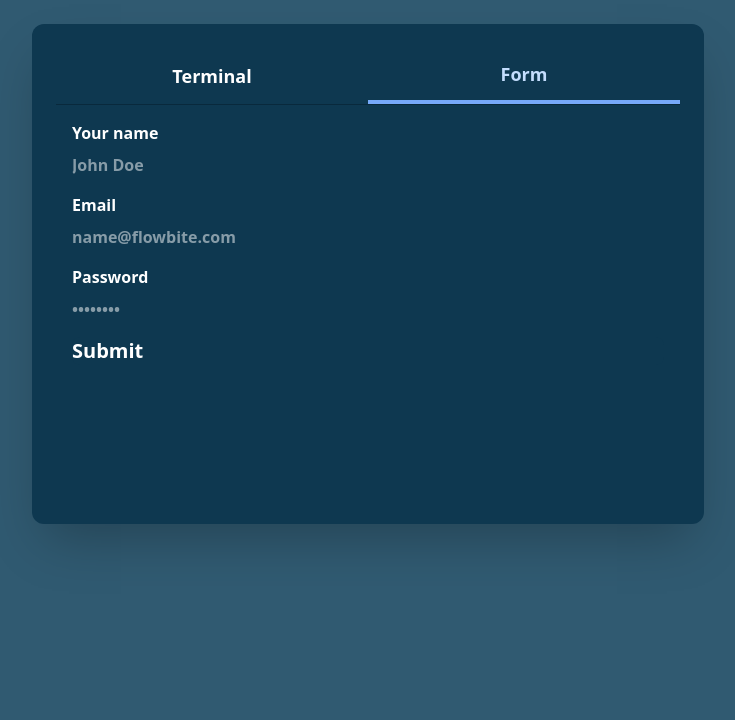
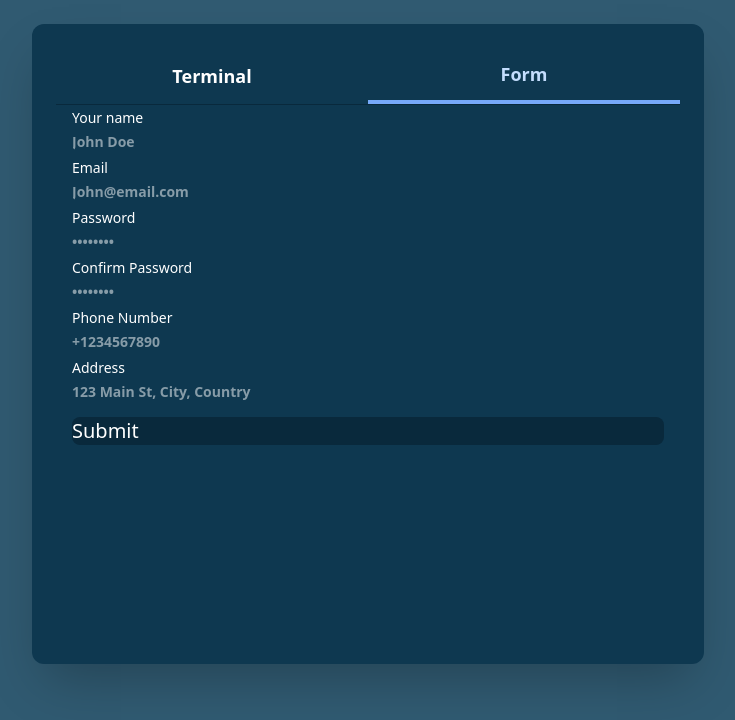
Before and after one commit to ElCodMaler/app-crud, a React (Vite) app in the folder frontend/: page / in a window 1280 px wide. Both pictures are taken after a click on the button "Form". Shown: the top 720 px of the page, without its empty margins (272-1007 px from the left). Built offline with nearby package versions, Linux system fonts and the light colour scheme.

Commit message:
interfaz del formulario finalizada

```diff
--- a/frontend/src/App.tsx
+++ b/frontend/src/App.tsx
@@ -14,16 +14,16 @@ export const App = (): JSX.Element => {
 
     return (
         <main className="flex-grow p-6 flex flex-col items-center min-h-screen bg-primary-50 text-gray-400 font-bold">
-            <Card className="w-2xl h-[500px] bg-primary-700 text-white border-none rounded-xl shadow-2xl flex flex-col relative overflow-hidden">
+            <Card className="w-2xl h-[640px] bg-primary-700 text-white border-none rounded-xl shadow-2xl flex flex-col relative overflow-hidden">
                 {/* Tabs menu */}
                 <nav className="flex border-b border-primary-900 bg-primary-700 sticky top-0 z-10">
-                    {tabs.map((tab, idx) => (
+                    {tabs.map((tab, id) => (
                         <button
                             key={tab.title}
                             className={`flex-1 py-3 text-lg font-semibold transition-colors
-                                ${activeTab === idx ? 'border-b-4 border-blue-400 text-blue-200' : 'text-white hover:text-blue-300'}
+                                ${activeTab === id ? 'border-b-4 border-blue-400 text-blue-200' : 'text-white hover:text-blue-300'}
                                 bg-transparent`}
-                            onClick={() => setActiveTab(idx)}
+                            onClick={() => setActiveTab(id)}
                             type="button"
                         >
                             {tab.title}
--- a/frontend/src/components/Form.tsx
+++ b/frontend/src/components/Form.tsx
@@ -1,48 +1,251 @@
-import type { JSX } from 'react';
-import { Button } from 'flowbite-react';
-import { Entry } from './ui/Entry';
+import {type JSX, useState } from 'react';
+import { Entry, Buttons } from './ui';
+import type { EntryProps, FormProps } from '../types';
 
 export const Form = (): JSX.Element => {
+    // INICIALIZACIONES
+    // Common class for all labels
+    const classLabel = "text-sm font-medium text-white";
+    // State to manage form entries and alerts
+    const [alert, setAlert] = useState<FormProps>({
+        username: "",
+        email: "",
+        password: "",
+        confirmPassword: "",
+        phone: "",
+        address: ""
+    });
+    const [propsAlert, setPropsAlert] = useState<React.HTMLAttributes<HTMLDivElement>>({});
+    const [formEntries, setFormEntries] = useState<FormProps>({
+        username: "",
+        email: "",
+        password: "",
+        confirmPassword: "",
+        phone: "",
+        address: ""
+    });
+    const [inputColors, setInputColors] = useState<Record<string, "info" | "success" | "failure">>({
+        username: "info",
+        email: "info",
+        password: "info",
+        confirmPassword: "info",
+        phone: "info",
+        address: "info"
+    });
+    // FUNCIONES
+    // Define the function to handle input blur event
+    const handleInputBlur = (field: keyof FormProps) => (event: React.ChangeEvent<HTMLInputElement>) => {
+        const value = event.target.value;
+        setInputColors(prev => ({
+            ...prev,
+            [field]: value.trim().length === 0 ? "failure" : prev[field]
+        }));
+        // Reset the alert message if the field is not empty
+        if (value.trim().length > 0) {
+            setAlert(prev => ({
+                ...prev,
+                [field]: ""
+            }));
+            setPropsAlert({});
+        } else {
+            // Set the alert message if the field is empty
+            setInputColors(prev => ({
+                ...prev,
+                [field]: "failure"
+            }));
+            setAlert(prev => ({
+                ...prev,
+                [field]: `The ${field} field is required.`
+            }));
+            setPropsAlert({
+                className: "text-red-500 text-sm mt-1"
+            });
+        }
+    };
+    // Define the function to handle input change event
+    const handleInputChange = (field: keyof FormProps) => (event: React.ChangeEvent<HTMLInputElement>) => {
+        const value = event.target.value;
+        // Validación para el campo phone
+        if (field === "phone") {
+            if (/[^0-9+]/.test(value)) {
+                setAlert(prev => ({
+                    ...prev,
+                    phone: "Phone number can only contain digits and '+' sign."
+                }));
+                setPropsAlert({
+                    className: "text-red-500 text-sm mt-1"
+                });
+                setInputColors(prev => ({
+                    ...prev,
+                    phone: "failure"
+                }));
+            } else {
+                setAlert(prev => ({
+                    ...prev,
+                    phone: ""
+                }));
+                setInputColors(prev => ({
+                    ...prev,
+                    phone: value.trim().length > 0 ? "success" : "info"
+                }));
+            }
+        } else if (value.trim().length === 0) {
+            setInputColors(prev => ({
+                ...prev,
+                [field]: "failure"
+            }));
+            setAlert(prev => ({
+                ...prev,
+                [field]: `The ${field} field is required.`
+            }));
+            setPropsAlert({
+                className: "text-red-500 text-sm mt-1"
+            });
+        } else if (field === "confirmPassword" && value !== formEntries.password) {
+            setInputColors(prev => ({
+                ...prev,
+                confirmPassword: "failure"
+            }));
+            setAlert(prev => ({
+                ...prev,
+                confirmPassword: "Passwords do not match."
+            }));
+            setPropsAlert({
+                className: "text-red-500 text-sm mt-1"
+            });
+        } else {
+            setInputColors(prev => ({
+                ...prev,
+                [field]: value.trim().length > 0 ? "success" : "info"
+            }));
+            setAlert(prev => ({
+                ...prev,
+                [field]: ""
+            }));
+            setPropsAlert({});
+        }
+        setFormEntries(prevA => ({
+            ...prevA,
+            [field]: value.trim()
+        }));
+    };
+    // Define the function to enter to password input
+    const handlePasswordInput = (event: React.ChangeEvent<HTMLInputElement>) => {
+        const value = event.target.value;
+        // Check if the password matches the confirm password
+        setInputColors(prev => ({
+            ...prev,
+            confirmPassword: value === formEntries.password ? "success" : "failure"
+        }));
+        // Update the confirm password field
+        setFormEntries(prev => ({
+            ...prev,
+            confirmPassword: value
+        }));
+    };
+
+    // List of form entries
+    const entries: EntryProps[] = [
+        {
+            label: "Your name",
+            labelProps: {className:classLabel},
+            inputProps: {
+                color: inputColors.username,
+                id: "username",
+                type: "text",
+                placeholder: "John Doe",
+                onChange: handleInputChange("username"),
+                onBlur: handleInputBlur("username")
+            },
+            alert:alert.username,
+            alertProps: propsAlert
+        },
+        {
+            label: "Email",
+            labelProps: {className: classLabel},
+            inputProps: {
+                color:inputColors.email,
+                id: "email",
+                type: "email",
+                placeholder: "John@email.com",
+                onChange: handleInputChange("email"),
+                onBlur: handleInputBlur("email")
+            },
+            alert:alert.email,
+            alertProps: propsAlert
+        },
+        {
+            label: "Password",
+            labelProps: {className: classLabel},
+            inputProps: {
+                color:inputColors.password,
+                id: "password",
+                type: "password",
+                placeholder: "••••••••",
+                onChange: handleInputChange("password"),
+                onBlur: handleInputBlur("password")
+            },
+            alert:alert.password,
+            alertProps: propsAlert
+        },
+        {
+            label: "Confirm Password",
+            labelProps: {className: classLabel},
+            inputProps: {
+                color:inputColors.confirmPassword,
+                id: "confirmPassword",
+                type: "password",
+                placeholder: "••••••••",
+                onChange: handlePasswordInput,
+                onBlur: handleInputBlur("confirmPassword"),
+            },
+            alert:alert.confirmPassword,
+            alertProps: propsAlert
+        },
+        {
+            label: "Phone Number",
+            labelProps: {className: classLabel},
+            inputProps: {
+                color:inputColors.phone,
+                id: "phone",
+                type: "tel",
+                placeholder: "+1234567890",
+                onChange: handleInputChange("phone"),
+                onBlur: handleInputBlur("phone"),
+            },
+            alert:alert.phone,
+            alertProps: propsAlert
+        },
+        {
+            label: "Address",
+            labelProps: {className: classLabel},
+            inputProps: {
+                color:inputColors.address,
+                id: "address",
+                type: "text",
+                placeholder: "123 Main St, City, Country",
+                onChange: handleInputChange("address"),
+                onBlur: handleInputBlur("address")
+            },
+            alert:alert.address,
+            alertProps: propsAlert
+        }
+    ];
+    // Render the form with entries
     return (
         <>
-            <form className="flex flex-col gap-4">
-                <div>
+            <form className="flex flex-col gap-0.5">
+                {entries.map((entry, index) => (
                     <Entry
-                        label="Your name"
-                        labelProps={{ htmlFor: 'name', className: 'text-white' }}
-                        inputProps={{
-                            type:"text",
-                            placeholder:"John Doe",
-                            required:true,
-                            shadow:true
-                        }}
+                        label={entry.label}
+                        key={index}
+                        labelProps={entry.labelProps}
+                        inputProps={entry.inputProps}
+                        alert={entry.alert}
+                        alertProps={entry.alertProps}
                     />
-                </div>
-                <div>
-                    <Entry
-                        label="Email"
-                        labelProps={{ htmlFor: 'email', className: 'text-white' }}
-                        inputProps={{
-                            type:"email",
-                            placeholder:"name@flowbite.com",
-                            required:true,
-                            shadow:true
-                        }}
-                    />
-                </div>
-                <div>
-                    <Entry
-                        label="Password"
-                        labelProps={{ htmlFor: 'password', className: 'text-white' }}
-                        inputProps={{
-                            type:"password",
-                            placeholder:"••••••••",
-                            required:true,
-                            shadow:true
-                        }}
-                    />
-                </div>
-                <Button type="submit" className='text-xl'>Submit</Button>
+                ))}
+                <Buttons type="submit" className='text-xl mt-3'>Submit</Buttons>
             </form>
         </>
     );
--- a/frontend/src/components/Terminal.tsx
+++ b/frontend/src/components/Terminal.tsx
@@ -6,7 +6,7 @@ export const Terminal = (): JSX.Element => {
             <header className="text-center pb-3 text-2xl font-bold text-white">
                 Terminal
             </header>
-            <section className="bg-gray-800 text-white p-4 rounded-lg w-full h-80 overflow-auto">
+            <section className="bg-gray-800 text-white p-4 rounded-lg w-full h-4/5 overflow-auto">
                 <p>Welcome to the terminal interface!</p>
                 <p>Type your commands below:</p>
             </section>
--- /dev/null
+++ b/frontend/src/components/ui/Buttons.tsx
@@ -0,0 +1,14 @@
+import type { JSX } from 'react';
+import type { ButtonProps } from 'flowbite-react';
+import { Button } from 'flowbite-react';
+
+// Entry component
+export const Buttons = ({ className, children, ...props }: ButtonProps): JSX.Element => {
+    return (
+        <>
+            <Button className={`bg-primary-900 hover:bg-primary-800 text-white ${className}`} {...props}>
+                {children}
+            </Button>
+        </>
+    );
+}
--- a/frontend/src/components/ui/Entry.tsx
+++ b/frontend/src/components/ui/Entry.tsx
@@ -1,21 +1,24 @@
 import type { JSX } from 'react';
-import type { LabelProps, TextInputProps } from 'flowbite-react';
-import { Label, TextInput } from 'flowbite-react';
+import type { LabelProps, TextInputProps, HelperTextProps } from 'flowbite-react';
+import { HelperText, Label, TextInput } from 'flowbite-react';
 
 type EntryProps = {
     label?: string;
     labelProps?: LabelProps;
     inputProps?: TextInputProps;
+    alert?: JSX.Element | string;
+    alertProps?: HelperTextProps;
 }
 
 // Entry component
-export const Entry = ({ label, labelProps, inputProps }: EntryProps): JSX.Element => {
+export const Entry = ({ label, labelProps, inputProps, alert, alertProps }: EntryProps): JSX.Element => {
     return (
-        <>
-            <div className="mb-2 block">
-                <Label {...labelProps}>{label}</Label>
-            </div>
+        <div>
+            <Label {...labelProps}>{label}</Label>
             <TextInput {...inputProps}/>
-        </>
+            <HelperText {...alertProps}>
+                {alert}
+            </HelperText>
+        </div>
     );
 }
--- /dev/null
+++ b/frontend/src/components/ui/index.ts
@@ -0,0 +1,3 @@
+export * from './Alerts';
+export * from './Buttons';
+export * from './Entry';
--- /dev/null
+++ b/frontend/src/types/index.tsx
@@ -0,0 +1,17 @@
+import type { JSX } from "react";
+export interface EntryProps {
+    label: string;
+    inputProps: React.InputHTMLAttributes<HTMLInputElement>;
+    labelProps?: React.LabelHTMLAttributes<HTMLLabelElement>;
+    alert?: string | JSX.Element;
+    alertProps?: React.HTMLAttributes<HTMLDivElement>;
+}
+// Form component
+export type FormProps = {
+    username?: string;
+    email?: string;
+    password?: string;
+    confirmPassword?: string;
+    phone?: string;
+    address?: string;
+}
```
